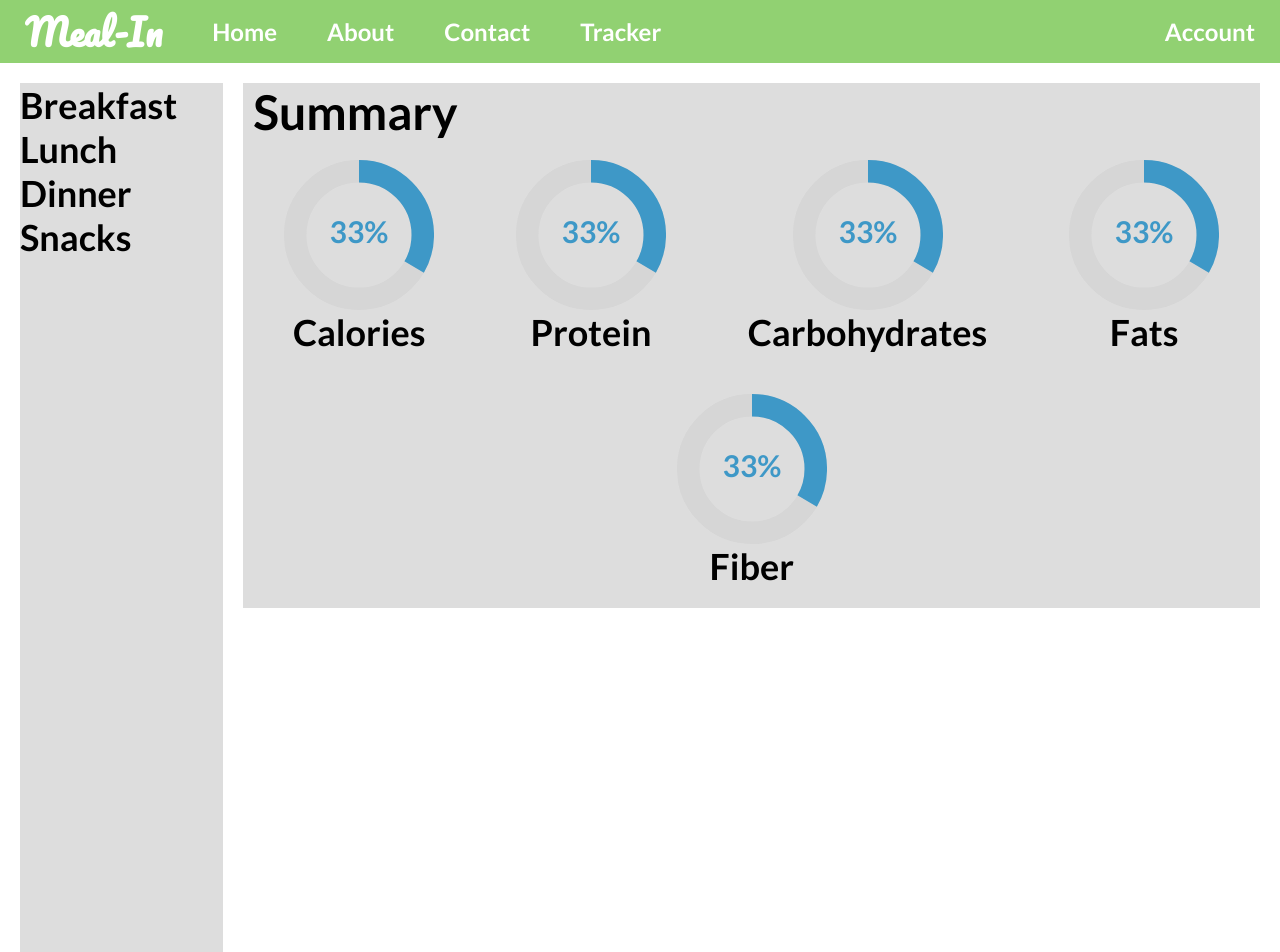
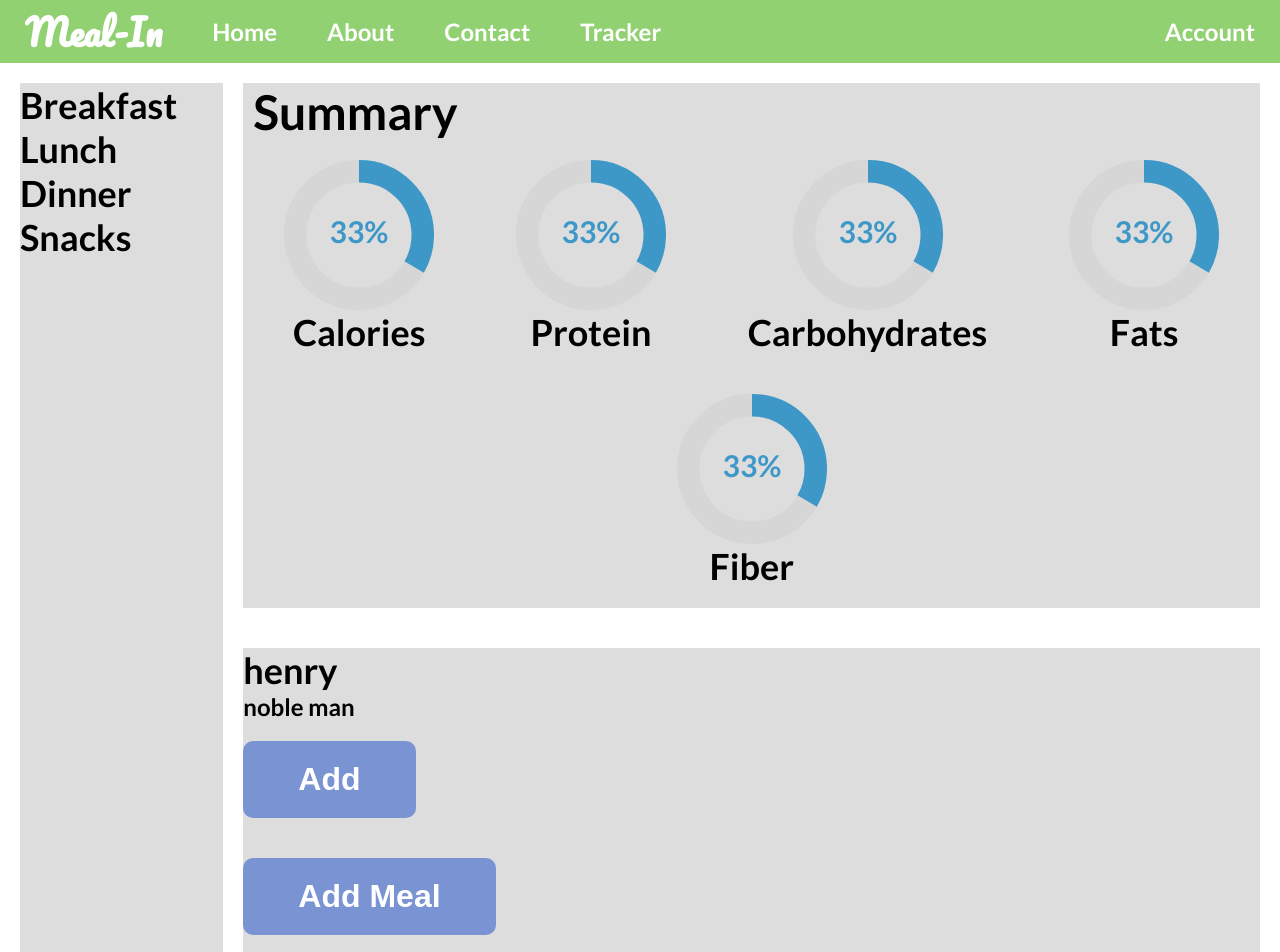
Before and after one commit to CodeAlanSanchez/meal-tracker, a React (Create React App) app in the folder client/: page /tracker in a window 1280 px wide. Shown: the top 952 px of the page. Built offline with nearby package versions, Linux system fonts and the light colour scheme.

Commit message:
Add basic meal components

```diff
--- /dev/null
+++ b/client/src/components/Tracker/Meals/Meal/Meal.tsx
@@ -0,0 +1,12 @@
+/* eslint-disable react/prop-types */
+import React from 'react';
+
+const Meal = ({ meal }: {meal: {name: string, description: string}}) => (
+  <div className="meal">
+    <h2>{meal.name}</h2>
+    <p>{meal.description}</p>
+    <button type="submit">Add</button>
+  </div>
+);
+
+export default Meal;
--- /dev/null
+++ b/client/src/components/Tracker/Meals/MealAdder.tsx/MealAdder.tsx
@@ -0,0 +1,21 @@
+/* eslint-disable react/prop-types */
+import React from 'react';
+
+const MealAdder = ({ setAdding }: {setAdding: any}) => {
+  const handleSubmit = (e: any) => {
+    e.preventDefault();
+    setAdding(false);
+  };
+  return (
+    <div className="MealAdder">
+      <form action="">
+        <h2>Add Meal</h2>
+        <input type="text" placeholder="name" />
+        <input type="text" placeholder="description" />
+        <button type="submit" onSubmit={(e) => handleSubmit(e)}>Add</button>
+      </form>
+    </div>
+  );
+};
+
+export default MealAdder;
--- /dev/null
+++ b/client/src/components/Tracker/Meals/MealList/MealList.tsx
@@ -0,0 +1,22 @@
+/* eslint-disable react/prop-types */
+import React, { useState } from 'react';
+import Meal from '../Meal/Meal';
+import MealAdder from '../MealAdder.tsx/MealAdder';
+
+const MealList = ({ meals }: {meals: [{name: string, description: string}]}) => {
+  const [adding, setAdding] = useState(false);
+
+  const handleClick = () => {
+    setAdding(true);
+  };
+
+  return (
+    <section className="meal-list tracker-container">
+      {!adding ? meals.map((meal: {name: string, description: string}) => <Meal meal={meal} />)
+        : <MealAdder setAdding={setAdding} />}
+      <button type="button" onClick={() => handleClick()}>Add Meal</button>
+    </section>
+  );
+};
+
+export default MealList;
--- a/client/src/components/Tracker/Tracker.tsx
+++ b/client/src/components/Tracker/Tracker.tsx
@@ -1,5 +1,6 @@
 import React from 'react';
 import Bars from './Bars/Bars';
+import MealList from './Meals/MealList/MealList';
 import Sidebar from './Sidebar/Sidebar';
 
 const Tracker = () => (
@@ -9,6 +10,7 @@ const Tracker = () => (
       <section className="data flex-container">
         <Bars />
       </section>
+      <MealList meals={[{ name: 'henry', description: 'noble man' }]} />
     </div>
   </section>
 );
```
